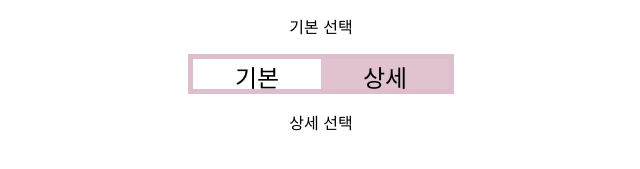
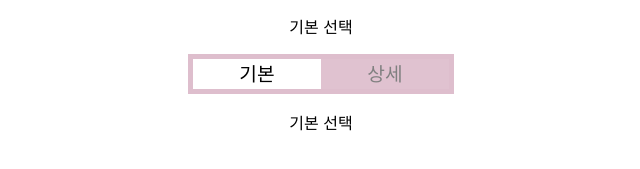
Before and after one commit to allie1125/wanted_pre_onboarding, a React (Create React App) app in the folder wanted_pre_onboarding/: page / in a window 1280 px wide. Shown: the part 175-344 px from the top of the page, without its empty margins (319-959 px from the left). Built offline with nearby package versions, Linux system fonts and the light colour scheme.

Commit message:
[MOD] 토글 CSS 수정

```diff
--- a/wanted_pre_onboarding/src/components/Toggle2.js
+++ b/wanted_pre_onboarding/src/components/Toggle2.js
@@ -1,4 +1,4 @@
-import React, { useState, useEffect } from "react";
+import React, { useState } from "react";
 import "../style.scss";
 
 const Toggle = () => {
@@ -11,10 +11,10 @@ const Toggle = () => {
     <>
       <div className="toggle_box" onClick={changeToggleStatus}>
         <div className={`toggle_button ${toggle ? "right" : "left"}`}></div>
-        <div className="toggle_text">기본</div>
-        <div className="toggle_text">상세</div>
+        <div className={`toggle_text ${toggle ? "gray" : "black"}`}>기본</div>
+        <div className={`toggle_text ${toggle ? "black" : "gray"}`}>상세</div>
       </div>
-      <p>{toggle ? "기본" : "상세"} 선택</p>
+      <p>{toggle ? "상세" : "기본"} 선택</p>
     </>
   );
 };
--- a/wanted_pre_onboarding/src/style.scss
+++ b/wanted_pre_onboarding/src/style.scss
@@ -69,6 +69,13 @@ $theme_color: rgba(222, 190, 205, 0.934);
     z-index: 2;
     position: relative;
     width: 50%;
-    font-size: 1.5rem;
+    font-size: 1.2rem;
+    line-height: 30px;
+  }
+  .black {
+    color: #000;
+  }
+  .gray {
+    color: gray;
   }
 }
```
